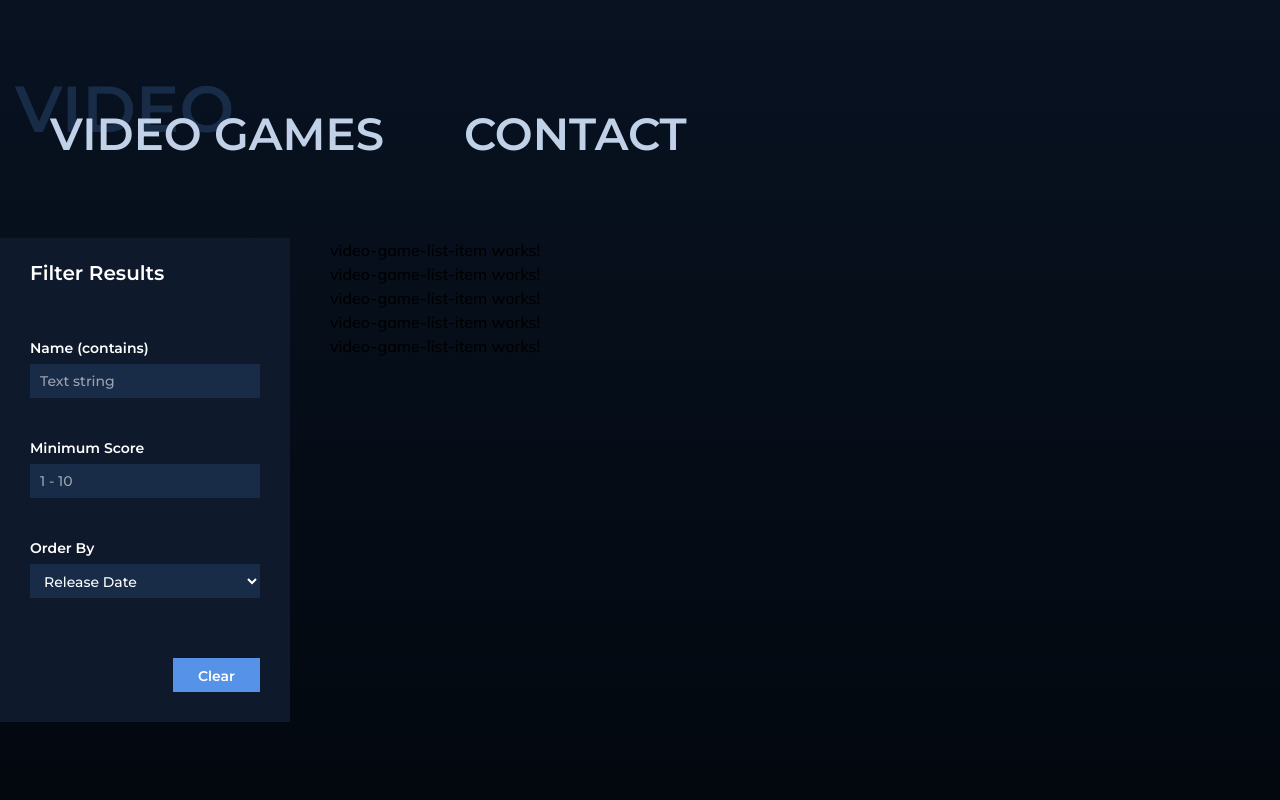
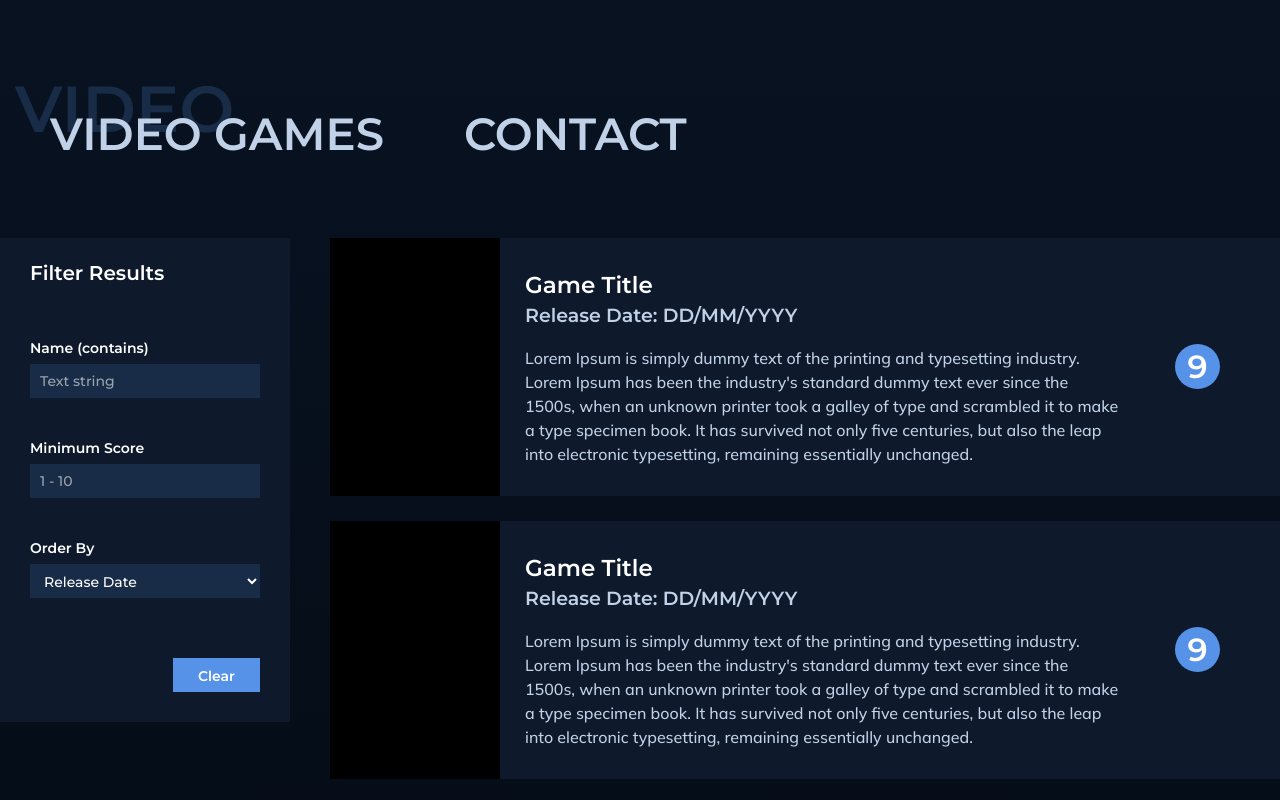
Before and after one commit to webgalaxy315/angulartest, an Angular app: page / in a window 1280 px wide. Shown: the top 800 px of the page. Built offline with nearby package versions, Linux system fonts and the light colour scheme.

Commit message:
feat: video game list component implementation

```diff
--- a/src/app/pages/video-game/video-game-list-item/video-game-list-item.component.html
+++ b/src/app/pages/video-game/video-game-list-item/video-game-list-item.component.html
@@ -1 +1,20 @@
-<p>video-game-list-item works!</p>
+<div class="flex mb-25">
+  <div class="bg-black min-w-170 min-h-170"></div>
+  <div class="bg-thick flex items-center">
+    <div class="px-25 py-30">
+      <h5 class="text-white font-medium text-23">Game Title</h5>
+      <h6 class="text-primary font-medium text-19 mb-15">Release Date: DD/MM/YYYY</h6>
+      <p class="text-primary">
+        Lorem Ipsum is simply dummy text of the printing and typesetting industry. Lorem Ipsum has been the industry's
+        standard dummy text ever since the 1500s, when an unknown printer took a galley of type and scrambled it to make
+        a type specimen book. It has survived not only five centuries, but also the leap into electronic typesetting,
+        remaining essentially unchanged.
+      </p>
+    </div>
+    <div class="pr-60 px-30">
+      <div class="bg-secondary rounded-full text-white text-32 font-medium w-45 h-45 flex items-center justify-center">
+        <span>9</span>
+      </div>
+    </div>
+  </div>
+</div>
```
